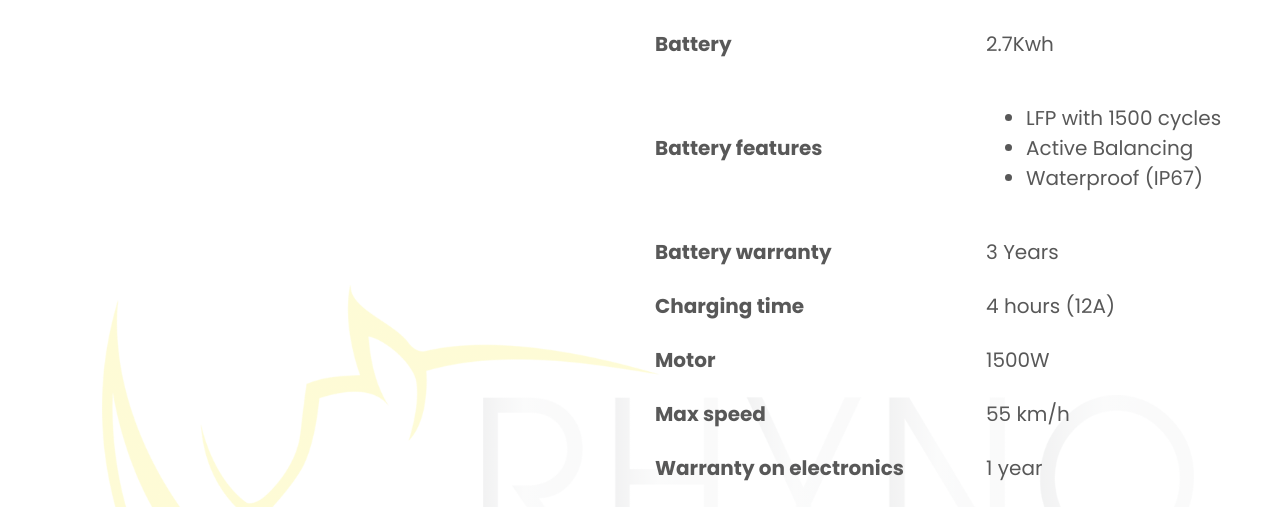
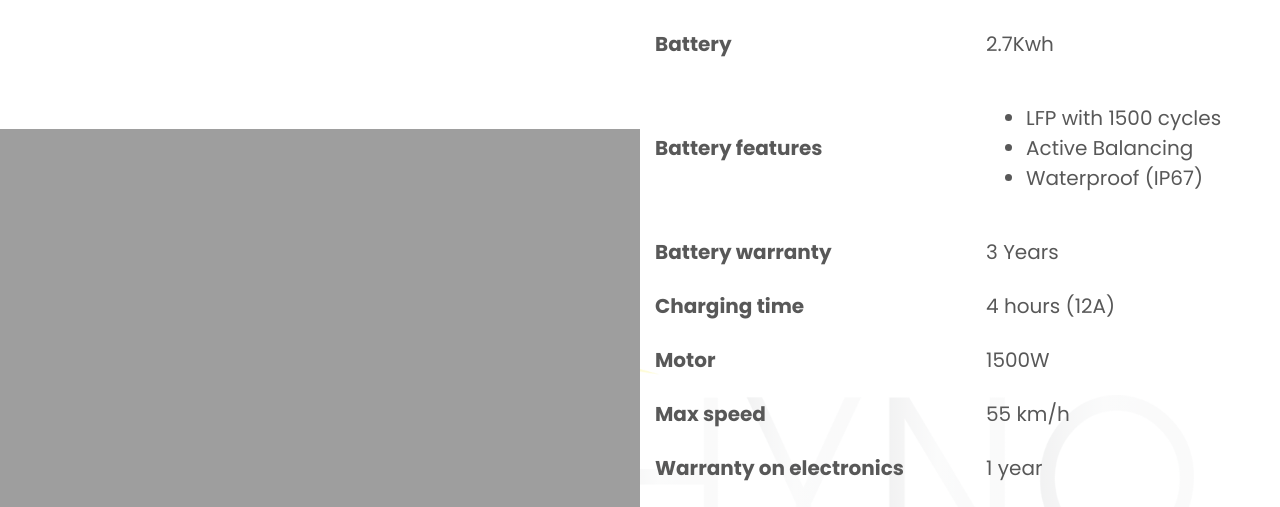
Before and after one commit to Kamalnathghub/Rhyno_EV_Website, a plain HTML site: page SE03.html in a window 1280 px wide. Shown: the part 293-800 px from the top of the page. Drawn offline with nearby package versions, Linux system fonts and the light colour scheme; the site is published under a folder, as on GitHub Pages, so addresses that start at the root find nothing; grey boxes are pictures that could not be loaded.

Commit message:
Update SE03.html

```diff
--- a/SE03.html
+++ b/SE03.html
@@ -51,7 +51,7 @@
         <h1 class="title">SE03</h1>
         <div class="se03-spec">
             <div class="se03-image-container">
-                <img src="/blue.png" alt="">
+                <img src="blue.png" alt="">
             </div>
             <div class="se03-table">
                 <table>
```
